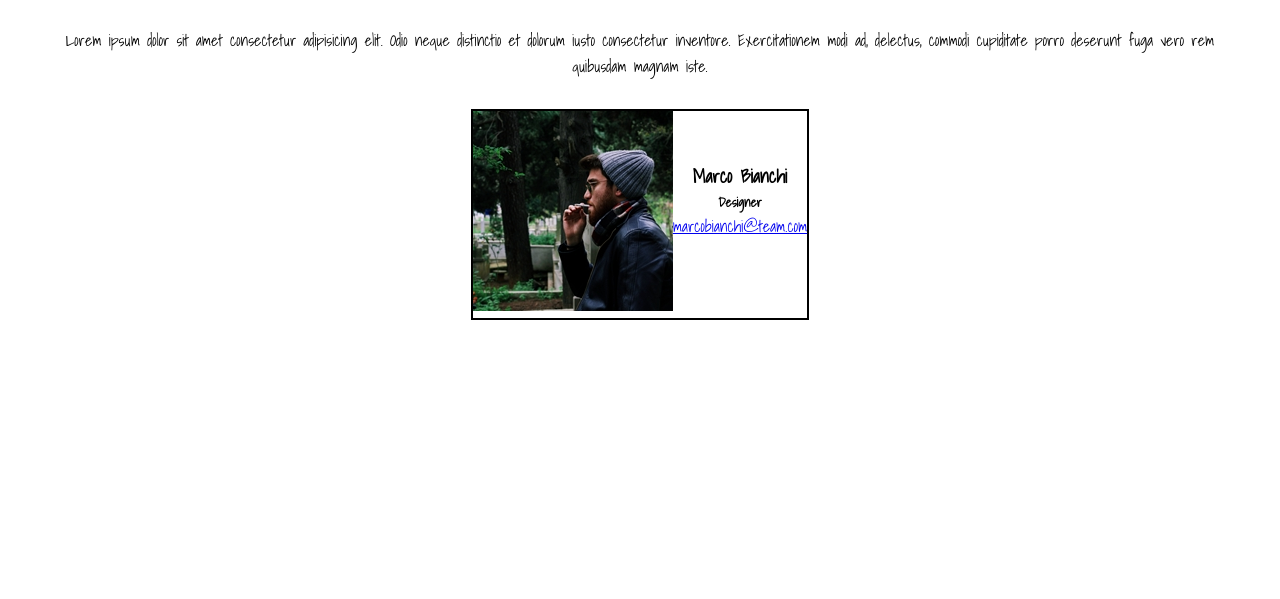
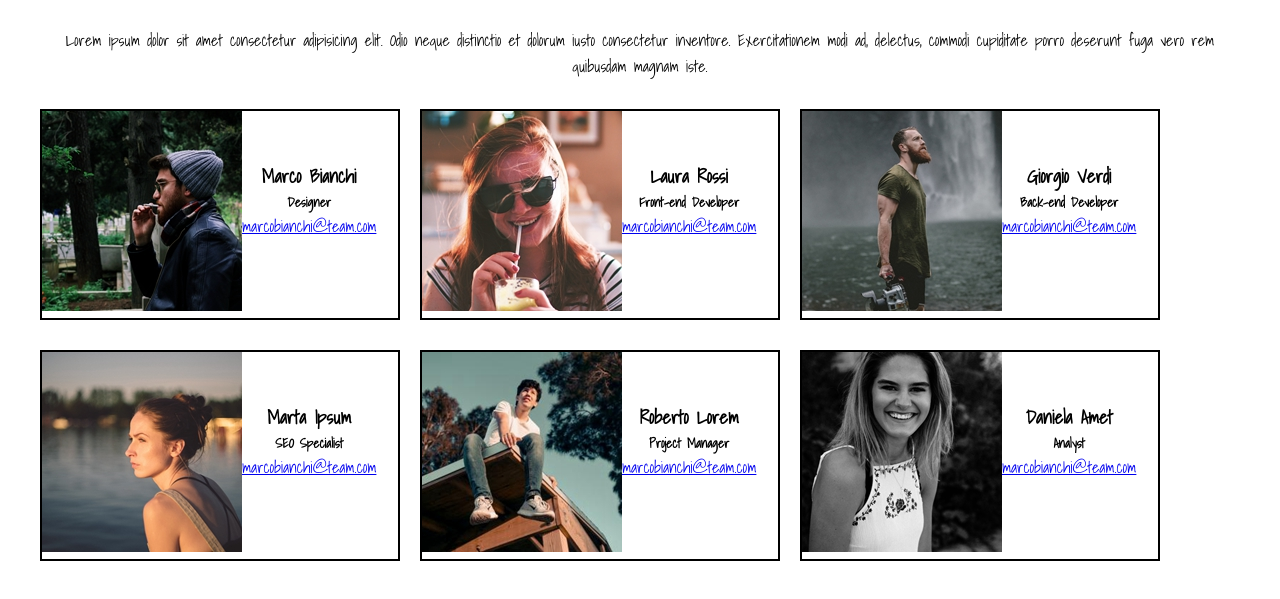
Before and after one commit to AlessandroRamoni/html-css-float-cards, a plain HTML site: page index.html in a window 1280 px wide. Shown: the part 85-684 px from the top of the page. Drawn offline with Linux system fonts and the light colour scheme.

Commit message:
create row

```diff
--- a/css/style.css
+++ b/css/style.css
@@ -22,13 +22,15 @@ article > p{
 .bordo{
     border: 2px solid black;
     margin-top: 30px;
+    margin-right: 20px;
+    width: calc(100% / 3 - 40px);
 }
 
 .float-left{
     float: left;
 }
 
-.clearfix{
+.clearfix::after{
     clear: both;
     display: table;
     content: "";
--- a/index.html
+++ b/index.html
@@ -24,20 +24,71 @@
             magnam iste.</p>
     </article>
 
+    <div class="container">
+        <div class="bordo clearfix float-left">
+            <div class="float-left"><img src="./img/male1.png" alt="Marco">
+            </div>
+            <div class="float-left info">
+                <h3>Marco Bianchi</h3>
+                <h5>Designer</h5>
+                <a href="marcobianchi@team.com">marcobianchi@team.com</a>
+            </div>
+        </div>
 
-    <div class="bordo clearfix">
-        <div class="float-left"><img src="./img/male1.png" alt="Marco">
+        <div class="bordo clearfix float-left">
+            <div class="float-left"><img src="./img/female1.png" alt="Laura">
+            </div>
+            <div class="float-left info">
+                <h3>Laura Rossi</h3>
+                <h5>Front-end Developer</h5>
+                <a href="laurarossi@team.com">marcobianchi@team.com</a>
+            </div>
         </div>
-        <div class="float-left info">
-            <h3>Marco Bianchi</h3>
-            <h5>Designer</h5>
-            <a href="marcobianchi@team.com">marcobianchi@team.com</a>
+
+        <div class="bordo clearfix float-left">
+            <div class="float-left"><img src="./img/male2.png" alt="Giorgio">
+            </div>
+            <div class="float-left info">
+                <h3>Giorgio Verdi</h3>
+                <h5>Back-end Developer</h5>
+                <a href="giorgioverdi@team.com">marcobianchi@team.com</a>
+            </div>
         </div>
+
     </div>
 
+    <div class="container">
+        <div class="bordo clearfix float-left">
+            <div class="float-left"><img src="./img/female2.png" alt="Marta">
+            </div>
+            <div class="float-left info">
+                <h3>Marta Ipsum</h3>
+                <h5>SEO Specialist</h5>
+                <a href="martaipsum@team.com">marcobianchi@team.com</a>
+            </div>
+        </div>
 
+        <div class="bordo clearfix float-left">
+            <div class="float-left"><img src="./img/male3.png" alt="Roberto">
+            </div>
+            <div class="float-left info">
+                <h3>Roberto Lorem</h3>
+                <h5>Project Manager</h5>
+                <a href="robertolorem@team.com">marcobianchi@team.com</a>
+            </div>
+        </div>
 
+        <div class="bordo clearfix float-left">
+            <div class="float-left"><img src="./img/female3.png" alt="Daniela">
+            </div>
+            <div class="float-left info">
+                <h3>Daniela Amet</h3>
+                <h5>Analyst</h5>
+                <a href="danielaamet@team.com">marcobianchi@team.com</a>
+            </div>
+        </div>
 
+    </div>
 
 
 </body>
```
